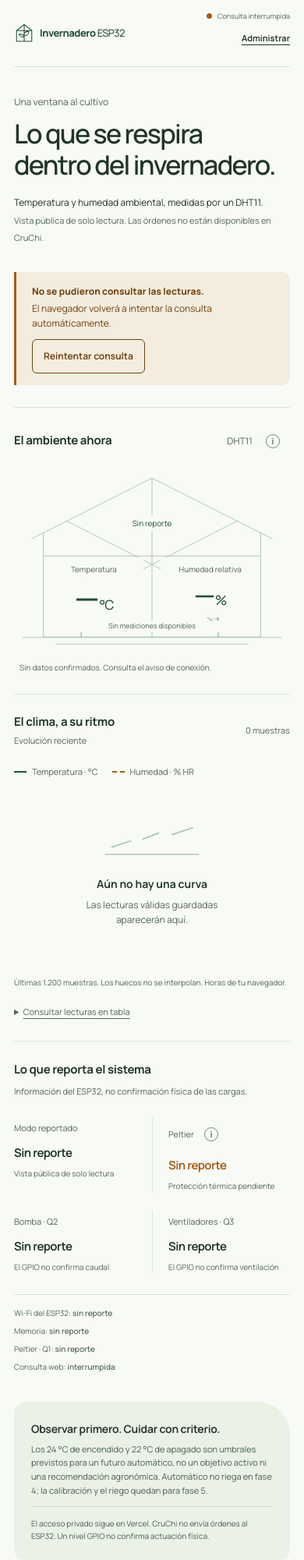
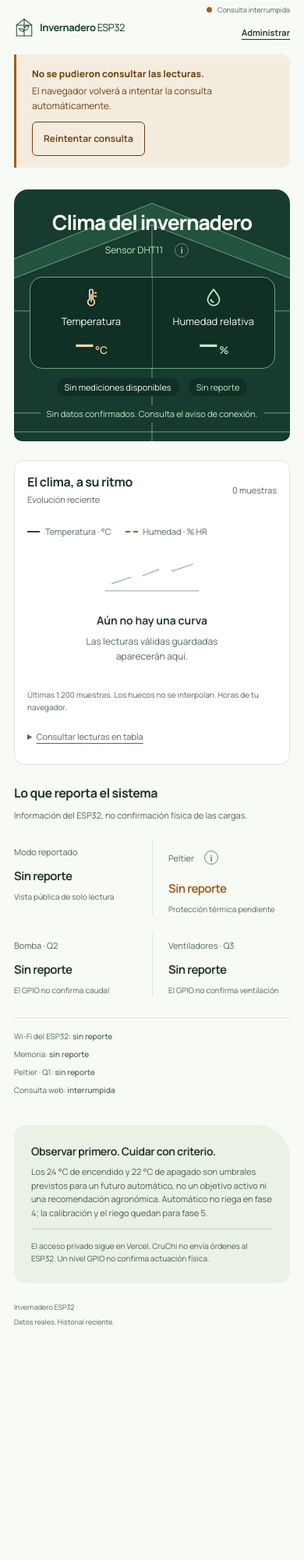
Before and after one commit to ProyectoEdson/Invernadero-ESP32, a PHP site: page / in a window 390 px wide. Shown: the top 2001 px of the page at 78% size. After the commit the page ends 1700 px from the top, so only its background shows below. Run offline with PHP 8.4, Linux system fonts and the light colour scheme.

Commit message:
feat(cruchi): destacar lecturas en el panel botánico
- Centra temperatura y humedad en el primer bloque y amplía la gráfica histórica.

```diff
--- a/cruchi/public/dashboard.css
+++ b/cruchi/public/dashboard.css
@@ -33,65 +33,97 @@ h1, h2, h3, p, dl, dd { margin: 0; }
 svg { display: block; }
 .skip-link { position: fixed; z-index: 10; top: 12px; left: 12px; padding: 12px 20px; background: var(--forest); color: white; transform: translateY(-160%); border-radius: 8px; }
 .skip-link:focus { transform: translateY(0); }
-.site-shell { max-width: 1440px; padding: 0 64px; margin: auto; }
-.site-header { display: flex; justify-content: space-between; align-items: center; gap: 24px; min-height: 108px; border-bottom: 1px solid var(--border); }
+.site-shell { max-width: 1160px; padding: 0 48px; margin: auto; }
+.site-header { display: flex; justify-content: space-between; align-items: center; gap: 24px; min-height: 82px; }
 .identity { display: inline-flex; align-items: center; gap: 12px; text-decoration: none; color: var(--forest); font-size: 17px; font-weight: 750; letter-spacing: -.5px; }
 .identity-model { font-weight: 450; }
 .brand-mark { width: 34px; height: 40px; stroke: var(--forest); stroke-width: 1.6; fill: none; stroke-linecap: round; stroke-linejoin: round; }
 .header-status { display: flex; align-items: center; gap: 9px; font-size: 12px; color: var(--muted); }
 .status-dot { width: 7px; height: 7px; background: var(--amber); border-radius: 50%; flex-shrink: 0; }
 .status-dot.is-live { background: var(--forest); box-shadow: 0 0 0 4px #e5eee3; }
-.intro { display: flex; align-items: flex-end; justify-content: space-between; gap: 36px; padding: 52px 0 44px; }
-.intro-kicker { color: var(--muted); margin-bottom: 13px; font-size: 13px; }
-h1 { font-size: clamp(32px, 3.7vw, 50px); font-weight: 550; line-height: 1.18; letter-spacing: -2px; }
-.intro-note { color: var(--ink); font-size: 13px; line-height: 1.85; padding-bottom: 3px; max-width: 310px; }
-.intro-note span { color: var(--muted); font-size: 12px; }
 .notices { display: grid; gap: 10px; }
-.notices:not(:empty) { margin-bottom: 28px; }
 .notice { border-left: 3px solid var(--amber); background: #f4eddf; padding: 15px 20px; border-radius: 0 10px 10px 0; color: #70400f; font-size: 12px; overflow-wrap: anywhere; }
 .notice strong { font-weight: 750; }
 .notice p { max-width: 90ch; margin-top: 3px; }
 .text-button { background: transparent; color: inherit; border: 1px solid currentColor; border-radius: 6px; min-height: 44px; padding: 8px 14px; margin-top: 10px; font-weight: 650; }
 .text-button:hover { background: #eadeca; }
-.climate-layout { display: grid; grid-template-columns: minmax(0, 1.12fr) minmax(0, 1fr); border-top: 1px solid var(--border); border-bottom: 1px solid var(--border); }
-.greenhouse-section { min-width: 0; padding: 26px 34px 20px 0; }
+.climate-layout { min-width: 0; }
+.greenhouse-section {
+  --canopy: #173b2e;
+  --glass: #235440;
+  --mint: #c7e8c9;
+  --apricot: #ffd8a0;
+  position: relative;
+  isolation: isolate;
+  display: grid;
+  justify-items: center;
+  gap: 12px;
+  padding: clamp(28px, 5vw, 56px) clamp(12px, 5vw, 52px) 24px;
+  border-radius: 28px 28px 12px 12px;
+  background: var(--canopy);
+  color: var(--porcelain);
+  text-align: center;
+}
 .section-heading { display: flex; justify-content: space-between; align-items: center; gap: 12px; }
-h2 { font-size: 15px; line-height: 1.5; font-weight: 700; letter-spacing: -.25px; }
-.quiet-label { color: var(--muted); display: inline-flex; align-items: center; gap: 4px; font-size: 12px; }
+h2 { font-size: clamp(16px, 2vw, 21px); line-height: 1.4; font-weight: 700; letter-spacing: -.4px; }
 .info-wrap { display: inline-flex; position: relative; align-items: center; vertical-align: middle; }
 .info-button { display: inline-flex; align-items: center; justify-content: center; height: 44px; width: 44px; font-weight: 650; font-size: 11px; color: var(--muted); border: 0; background: transparent; border-radius: 50%; }
 .info-button::before { content: ""; position: absolute; height: 16px; width: 16px; border: 1px solid #738978; border-radius: 50%; }
 .info-button:hover { background: #e7eee3; }
 .info-tooltip { display: none; position: absolute; bottom: calc(100% + 8px); right: -4px; z-index: 5; width: 240px; max-width: 75vw; padding: 13px 15px; background: var(--forest); color: var(--porcelain); border-radius: 10px; font-size: 12px; font-weight: 450; line-height: 1.65; box-shadow: 0 8px 20px #21342b18; }
 .info-wrap:hover .info-tooltip, .info-wrap:focus-within .info-tooltip { display: block; }
-.greenhouse-drawing { position: relative; width: 100%; aspect-ratio: 620 / 430; margin-top: 7px; }
-.greenhouse-lines { position: absolute; width: 100%; height: 100%; fill: none; stroke-linecap: round; stroke-linejoin: round; }
-.greenhouse-roof { stroke: var(--leaf); stroke-width: 1.4; }
-.greenhouse-base { stroke: #9bbfa7; stroke-width: 1.4; }
-.plant-lines { stroke: #789d81; stroke-width: 1.7; fill: #e7efe2; }
-.roof-label { position: absolute; top: 27%; left: 50%; transform: translateX(-50%); color: var(--forest); background: var(--porcelain); padding: 2px 13px; font-size: 11px; border-radius: 20px; white-space: nowrap; }
-.climate-readings { position: absolute; top: 49%; left: 11%; right: 11%; display: grid; grid-template-columns: 1fr 1fr; align-items: baseline; gap: 8%; }
-.temperature-reading, .humidity-reading { background: var(--porcelain); padding: 7px 0 9px; text-align: center; }
-.metric-name { display: block; font-size: 12px; color: var(--muted); margin-bottom: 5px; }
-.metric-value { font-size: clamp(32px, 4.6vw, 60px); font-weight: 500; line-height: 1.15; letter-spacing: -3px; color: var(--forest); font-variant-numeric: tabular-nums; white-space: nowrap; }
-.metric-value > span { font-size: 22px; margin-left: 4px; letter-spacing: -1px; font-weight: 450; }
-.humidity-reading .metric-value { font-size: clamp(28px, 3.7vw, 48px); }
-.humidity-reading .metric-value > span { font-size: 20px; }
-.metric-value.is-loading { color: #8a9d8c; }
-.is-stale .metric-value { color: var(--muted); }
-.reading-quality { position: absolute; bottom: 12%; left: 20%; right: 20%; text-align: center; background: var(--porcelain); font-size: 11px; color: var(--muted); }
-.reading-caption { display: flex; justify-content: space-between; gap: 12px; min-height: 28px; color: var(--muted); font-size: 11px; padding: 8px 7px 0; }
+.greenhouse-lines {
+  position: absolute;
+  inset: 0;
+  z-index: -1;
+  width: 100%;
+  height: 100%;
+  border-radius: inherit;
+  pointer-events: none;
+  stroke-linecap: round;
+  stroke-linejoin: round;
+}
+.greenhouse-glass { fill: var(--glass); fill-rule: evenodd; }
+.greenhouse-roof { stroke: #6fa282; stroke-width: 1.3; fill: none; }
+.plant-bed { fill: #102f25; }
+.plant-lines { stroke: #87b58e; stroke-width: 2; fill: var(--glass); }
+.greenhouse-heading { width: min(100%, 560px); }
+.greenhouse-heading h1 { font-size: clamp(1.65rem, 4.3vw, 3.15rem); line-height: 1.08; font-weight: 750; letter-spacing: -.045em; text-wrap: balance; }
+.greenhouse-heading .quiet-label { display: inline-flex; align-items: center; gap: 2px; font-size: 12px; color: var(--mint); }
+.greenhouse-heading .info-button { color: var(--mint); }
+.greenhouse-heading .info-button:hover { background: var(--glass); }
+.greenhouse-heading .info-tooltip { right: auto; left: 50%; transform: translateX(-50%); text-align: left; }
+.greenhouse-section :focus-visible { outline-color: var(--mint); }
+.climate-readings {
+  display: grid;
+  grid-template-columns: repeat(2, minmax(0, 1fr));
+  width: min(100%, 640px);
+  border: 1px solid #6fa282;
+  border-radius: 16px;
+  background: #102f25;
+}
+.temperature-reading, .humidity-reading { min-width: 0; padding: clamp(12px, 2.2vw, 26px) 4px; }
+.temperature-reading { color: var(--apricot); }
+.humidity-reading { color: var(--mint); border-left: 1px solid #426f58; }
+.metric-icon { width: 26px; height: 26px; margin: 0 auto 8px; fill: none; stroke: currentColor; stroke-width: 1.6; stroke-linecap: round; stroke-linejoin: round; }
+.metric-name { display: block; font-size: clamp(11px, 2.2vw, 15px); color: var(--porcelain); }
+.metric-value { font-size: clamp(1.7rem, 8vw, 4.8rem); font-weight: 700; line-height: 1.1; letter-spacing: -.065em; font-variant-numeric: tabular-nums; white-space: nowrap; }
+.metric-value > span { font-size: .4em; margin-left: .22em; letter-spacing: 0; font-weight: 550; }
+.metric-value.is-loading, .is-stale .metric-value { color: #bed0c1; }
+.reading-meta, .reading-caption { display: flex; justify-content: center; align-items: baseline; flex-wrap: wrap; gap: 4px 12px; }
+.reading-quality, .roof-label { padding: 3px 10px; border-radius: 12px; background: #102f25; font-size: 11px; }
+.roof-label { color: var(--mint); }
+.reading-caption { color: var(--mint); background: var(--canopy); padding: 2px 8px; border-radius: 6px; font-size: 11px; }
 .reading-caption time { font-variant-numeric: tabular-nums; }
-.reading-caption > time + span { flex-shrink: 0; }
-.evolution { min-width: 0; border-left: 1px solid var(--border); padding: 26px 0 20px 34px; }
+.evolution { min-width: 0; margin-top: 24px; padding: clamp(16px, 3vw, 30px); background: #fff; border: 1px solid var(--border); border-radius: 12px; }
 .evolution .section-heading p { color: var(--muted); font-size: 11px; margin-top: 3px; }
 .sample-count { color: var(--muted); font-size: 11px; white-space: nowrap; }
 .chart-legend { display: flex; flex-wrap: wrap; gap: 18px; margin-top: 23px; font-size: 11px; color: var(--muted); }
 .chart-legend > span { display: flex; gap: 7px; align-items: center; }
 .chart-legend i { width: 16px; height: 0; border-top: 2px solid var(--forest); }
 .chart-legend i.legend-humidity { border-top: 2px dashed var(--amber); }
-.chart-canvas { height: 243px; width: 100%; margin-top: 10px; }
-.chart-empty { min-height: 250px; display: flex; flex-direction: column; align-items: center; justify-content: center; padding: 28px 24px; text-align: center; }
+.chart-canvas { height: clamp(220px, 28vw, 320px); width: 100%; margin-top: 10px; }
+.chart-empty { min-height: 180px; display: flex; flex-direction: column; align-items: center; justify-content: center; padding: 24px; text-align: center; }
 .chart-empty svg { width: 134px; height: 54px; stroke: var(--leaf); stroke-width: 1.7; fill: none; margin-bottom: 16px; }
 .chart-empty h3 { font-size: 14px; font-weight: 650; margin-bottom: 6px; }
 .chart-empty p { max-width: 31ch; font-size: 12px; color: var(--muted); }
@@ -124,22 +156,8 @@ th, td { padding: 8px; border-bottom: 1px solid var(--border); white-space: nowr
 .context-section .future-note { border-left: 1px solid #c9dac5; padding-left: 24px; font-size: 10px; }
 .site-footer { display: flex; justify-content: space-between; gap: 20px; padding: 28px 0 32px; color: var(--muted); font-size: 10px; }
 
-@media (min-width: 1400px) {
-  .greenhouse-section { padding-right: 45px; }
-  .evolution { padding-left: 45px; }
-  .chart-canvas { height: 280px; }
-}
-
 @media (max-width: 1100px) {
   .site-shell { padding: 0 36px; }
-  .greenhouse-section { padding-right: 24px; }
-  .evolution { padding-left: 24px; }
-  .metric-value { font-size: 44px; }
-  .humidity-reading .metric-value { font-size: 37px; }
-  .metric-value > span { font-size: 18px; }
-  .metric-name { font-size: 10px; }
-  .chart-canvas { height: 220px; }
-  .chart-empty { min-height: 220px; }
   .system-strip > div { padding-left: 18px; padding-right: 18px; }
   .system-strip dd { font-size: 15px; }
   .context-section { grid-template-columns: 32px minmax(0, 1fr); gap: 18px; }
@@ -149,28 +167,10 @@ th, td { padding: 8px; border-bottom: 1px solid var(--border); white-space: nowr
 
 @media (max-width: 760px) {
   .site-shell { padding: 0 24px; }
-  .site-header { min-height: 86px; gap: 16px; }
+  .site-header { min-height: 70px; gap: 16px; }
   .identity { font-size: 15px; gap: 9px; }
   .brand-mark { width: 29px; height: 35px; }
   .header-status { font-size: 10px; max-width: 135px; gap: 7px; line-height: 1.45; }
-  .intro { padding: 35px 0 30px; display: block; }
-  h1 { font-size: 39px; letter-spacing: -1.7px; }
-  .intro-kicker { margin-bottom: 11px; font-size: 12px; }
-  .intro-note { margin-top: 18px; font-size: 12px; max-width: none; }
-  .desktop-break { display: none; }
-  .intro-note span { font-size: 11px; }
-  .climate-layout { grid-template-columns: minmax(0, 1fr); }
-  .greenhouse-section { padding: 21px 0 22px; }
-  .greenhouse-drawing { max-width: 580px; margin: 7px auto 0; }
-  .metric-value { font-size: clamp(42px, 9vw, 64px); }
-  .humidity-reading .metric-value { font-size: clamp(36px, 7.5vw, 54px); }
-  .metric-name { font-size: 12px; }
-  .metric-value > span, .humidity-reading .metric-value > span { font-size: 22px; }
-  .reading-quality { font-size: 11px; }
-  .reading-caption { font-size: 10px; }
-  .evolution { border-left: none; border-top: 1px solid var(--border); padding: 24px 0 18px; }
-  .chart-canvas { height: 250px; }
-  .chart-empty { min-height: 245px; }
   .chart-footnote { font-size: 10px; }
   .system-section { padding-top: 25px; }
   .system-heading p { font-size: 11px; max-width: 45ch; }
@@ -192,14 +192,9 @@ th, td { padding: 8px; border-bottom: 1px solid var(--border); white-space: nowr
   .identity { font-size: 13px; gap: 7px; }
   .header-status { font-size: 9px; max-width: 113px; }
   .brand-mark { width: 26px; }
-  h1 { font-size: 34px; }
-  .metric-name { font-size: 10px; }
-  .metric-value { font-size: clamp(30px, 12.8vw, 41px); letter-spacing: -2px; }
-  .humidity-reading .metric-value { font-size: clamp(26px, 10.9vw, 35px); }
-  .metric-value > span, .humidity-reading .metric-value > span { font-size: 17px; margin-left: 2px; }
-  .reading-quality { font-size: 9px; left: 18%; right: 18%; }
-  .roof-label { font-size: 10px; }
-  .reading-caption { flex-wrap: wrap; gap: 3px; }
+  .greenhouse-section { border-radius: 18px 18px 10px 10px; }
+  .metric-value { font-size: clamp(1.45rem, 9vw, 2.1rem); }
+  .metric-name { font-size: clamp(10px, 3.4vw, 13px); }
   .system-strip dd { font-size: 15px; }
   .context-section { grid-template-columns: minmax(0, 1fr); }
   .context-leaf { display: none; }
@@ -212,7 +207,6 @@ th, td { padding: 8px; border-bottom: 1px solid var(--border); white-space: nowr
 }
 
 [hidden] { display: none !important; }
-.notices:not(:empty) { margin-bottom: 0; }
 .notices:has(.notice:not([hidden])) { margin-bottom: 28px; }
 .info-wrap.is-dismissed .info-tooltip { display: none; }
 .public-header-actions { display: flex; align-items: center; gap: 20px; }
--- a/cruchi/public/index.html
+++ b/cruchi/public/index.html
@@ -5,7 +5,7 @@
   <meta name="viewport" content="width=device-width, initial-scale=1">
   <meta name="description" content="Temperatura, humedad ambiental y estado reportado del invernadero ESP32. Monitorización pública con lecturas reales.">
   <title>Invernadero ESP32 | Clima en directo</title>
-  <link rel="stylesheet" href="dashboard.css">
+  <link rel="stylesheet" href="dashboard.css?v=2">
   <script src="dashboard.js" defer></script>
 </head>
 <body>
@@ -22,10 +22,6 @@
       </div>
     </header>
     <main id="clima">
-      <div class="intro">
-        <div><p class="intro-kicker">Una ventana al cultivo</p><h1>Lo que se respira<br>dentro del invernadero.</h1></div>
-        <p class="intro-note">Temperatura y humedad ambiental,<br class="desktop-break"> medidas por un DHT11.<br><span>Vista pública de solo lectura. Las órdenes no están disponibles en CruChi.</span></p>
-      </div>
       <div class="notices" aria-live="polite">
         <div id="query-notice" class="notice" hidden><strong>No se pudieron consultar las lecturas.</strong><p id="query-detail"></p><button id="retry" type="button" class="text-button">Reintentar consulta</button></div>
         <div id="stale-notice" class="notice" hidden><strong>El dispositivo no ha enviado una lectura reciente.</strong><p>Puede haber una interrupción de Wi-Fi, Internet o del propio ESP32. Los valores que ves son antiguos.</p></div>
@@ -34,20 +30,29 @@
       </div>
       <div class="climate-layout">
         <section id="current" class="greenhouse-section" aria-labelledby="current-title" aria-busy="true">
-          <div class="section-heading"><h2 id="current-title">El ambiente ahora</h2><span class="quiet-label">DHT11 <span class="info-wrap"><button type="button" class="info-button" aria-label="Qué mide el DHT11" aria-describedby="dht-info">i</button><span class="info-tooltip" role="tooltip" id="dht-info">Mide el aire junto al sensor, no la humedad del suelo. Una lectura no describe todo el cultivo.</span></span></span></div>
-          <div class="greenhouse-drawing">
-            <svg class="greenhouse-lines" viewBox="0 0 620 430" preserveAspectRatio="none" aria-hidden="true">
-              <path class="greenhouse-roof" d="M40 168L310 32L580 168M66 155V389H554V155M310 32V389M120 129L363 253M500 129L257 253M66 207H554" />
-              <path class="greenhouse-base" d="M20 390H600M94 405H526" />
-              <path class="plant-lines" d="M151 388V347M151 367C126 368 120 354 119 345C136 344 150 351 151 367ZM152 358C155 341 165 335 182 336C180 349 170 359 152 358ZM459 388V330M459 355C439 354 430 344 429 333C445 332 457 340 459 355ZM459 344C460 324 471 316 488 317C488 333 477 344 459 344" />
-            </svg>
-            <div id="roof-mode" class="roof-label">Sin reporte</div>
-            <div class="climate-readings">
-              <div class="temperature-reading"><span class="metric-name">Temperatura</span><p id="temperature" class="metric-value is-loading">—<span>°C</span></p></div>
-              <div class="humidity-reading"><span class="metric-name">Humedad relativa</span><p id="humidity" class="metric-value is-loading">—<span>%</span></p></div>
+          <svg class="greenhouse-lines" viewBox="0 0 960 440" preserveAspectRatio="xMidYMid slice" aria-hidden="true">
+            <path class="greenhouse-glass" d="M48 440V197L480 24L912 197V440Z M94 440V211L480 62L866 211V440Z" />
+            <path class="greenhouse-roof" d="M12 213L480 24L948 213M48 198V440M912 198V440M94 211L480 62L866 211V440M94 211V440M172 161V440M788 161V440M480 62V440M48 212H912M48 390H912M48 423H912" />
+            <path class="plant-bed" d="M47 403Q114 374 194 402L216 440H36Z M744 402Q826 374 913 403L926 440H722Z" />
+            <path class="plant-lines" d="M126 409Q142 375 137 326M136 384Q93 391 80 344Q120 344 136 384ZM138 368Q143 327 180 319Q180 354 138 368ZM137 349Q105 339 112 306Q138 314 137 349ZM819 409Q805 375 813 308M808 385Q849 388 862 341Q822 344 808 385ZM807 371Q765 364 767 329Q800 338 807 371ZM811 351Q841 330 836 303Q811 309 811 351Z" />
+          </svg>
+          <div class="greenhouse-heading">
+            <h1 id="current-title">Clima del invernadero</h1>
+            <span class="quiet-label">Sensor DHT11 <span class="info-wrap"><button type="button" class="info-button" aria-label="Qué mide el DHT11" aria-describedby="dht-info">i</button><span class="info-tooltip" role="tooltip" id="dht-info">Mide el aire junto al sensor, no la humedad del suelo. Una lectura no describe todo el cultivo.</span></span></span>
+          </div>
+          <div class="climate-readings">
+            <div class="temperature-reading">
+              <svg class="metric-icon" viewBox="0 0 24 24" aria-hidden="true"><path d="M10 14.5V5a2 2 0 0 1 4 0v9.5a4 4 0 1 1-4 0ZM12 9v8M16 7h2m-2 4h2" /></svg>
+              <span class="metric-name">Temperatura</span>
+              <p id="temperature" class="metric-value is-loading">—<span>°C</span></p>
             </div>
-            <div id="quality" class="reading-quality">Esperando la consulta inicial</div>
+            <div class="humidity-reading">
+              <svg class="metric-icon" viewBox="0 0 24 24" aria-hidden="true"><path d="M12 3c3.7 4.7 7 8.3 7 12a7 7 0 1 1-14 0c0-3.7 3.3-7.3 7-12Zm-3 12a3 3 0 0 0 3 3" /></svg>
+              <span class="metric-name">Humedad relativa</span>
+              <p id="humidity" class="metric-value is-loading">—<span>%</span></p>
+            </div>
           </div>
+          <div class="reading-meta"><div id="quality" class="reading-quality">Esperando la consulta inicial</div><div id="roof-mode" class="roof-label">Sin reporte</div></div>
           <div class="reading-caption"><time id="measured-at" hidden></time><span id="age">Conectando con el invernadero…</span></div>
         </section>
         <section class="evolution" aria-labelledby="evolution-title">
```
